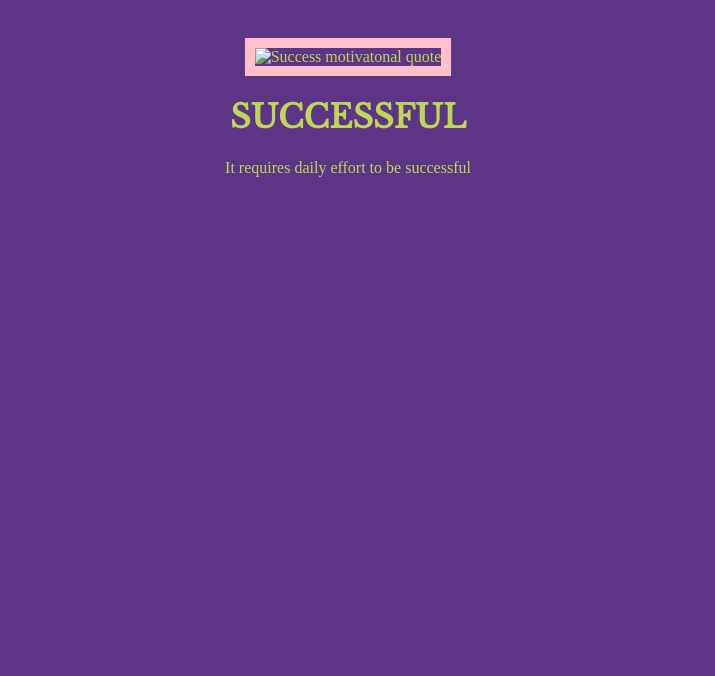
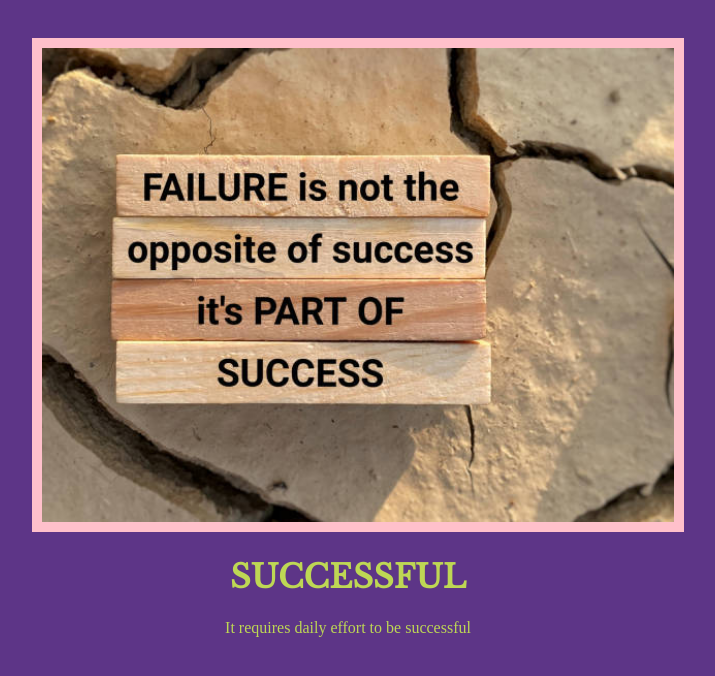
Before and after one commit to Giwa15/box-model-, a plain HTML site: page index.html in a window 1280 px wide. Shown: the whole page, without its empty margins (292-1007 px from the left). Drawn offline with nearby package versions, Linux system fonts and the light colour scheme.

Commit message:
Update index.html

```diff
--- a/index.html
+++ b/index.html
@@ -18,7 +18,7 @@
 
   <div>
 
-    <img src="./assets/images/success.jpg"  alt="Success motivatonal quote" />
+    <img src="./success.jpg"  alt="Success motivatonal quote" />
     <h1>Successful</h1>
     <p> It requires daily effort to be successful</p>
   </div>
```
